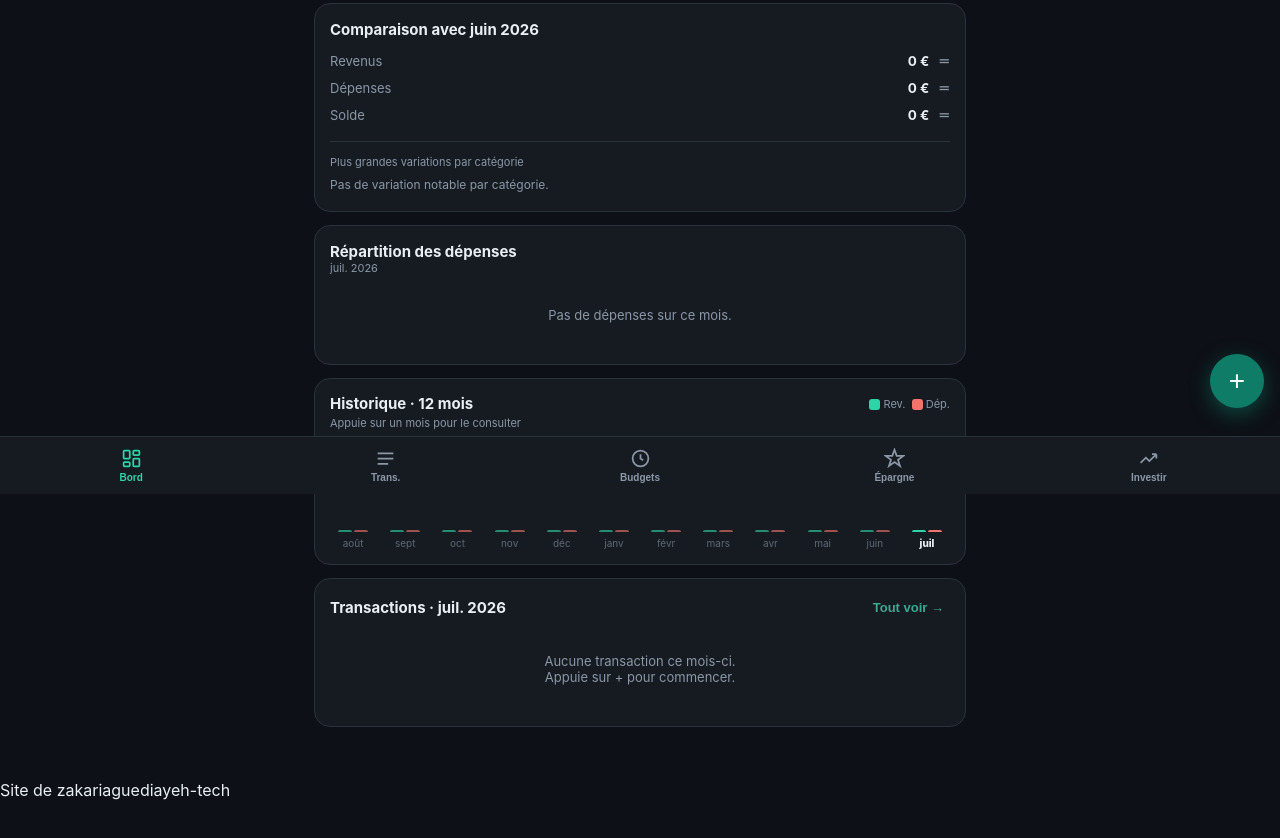
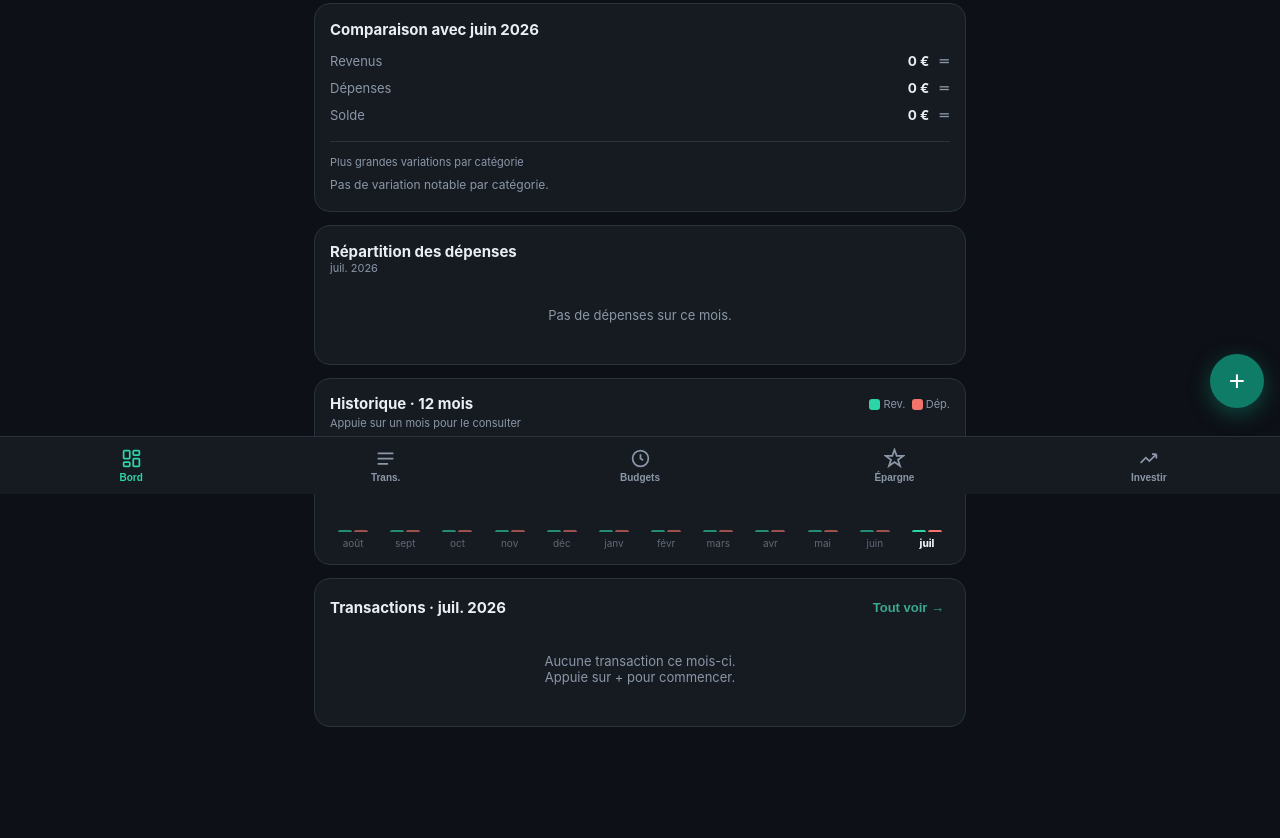
Before and after one commit to zakariaguediayeh-tech/FinanceZGA, a plain HTML site: page index.html in a window 1280 px wide. Shown: the part 306-1144 px from the top of the page. Drawn offline with Linux system fonts and the light colour scheme.

Commit message:
Update index.html

```diff
--- a/index.html
+++ b/index.html
@@ -146,4 +146,3 @@ hr.sep{border:none;border-top:1px solid var(--line);margin:13px 0}
 <script src="app.js"></script>
 </body>
 </html>
-<p>Site de zakariaguediayeh-tech</p>
```
